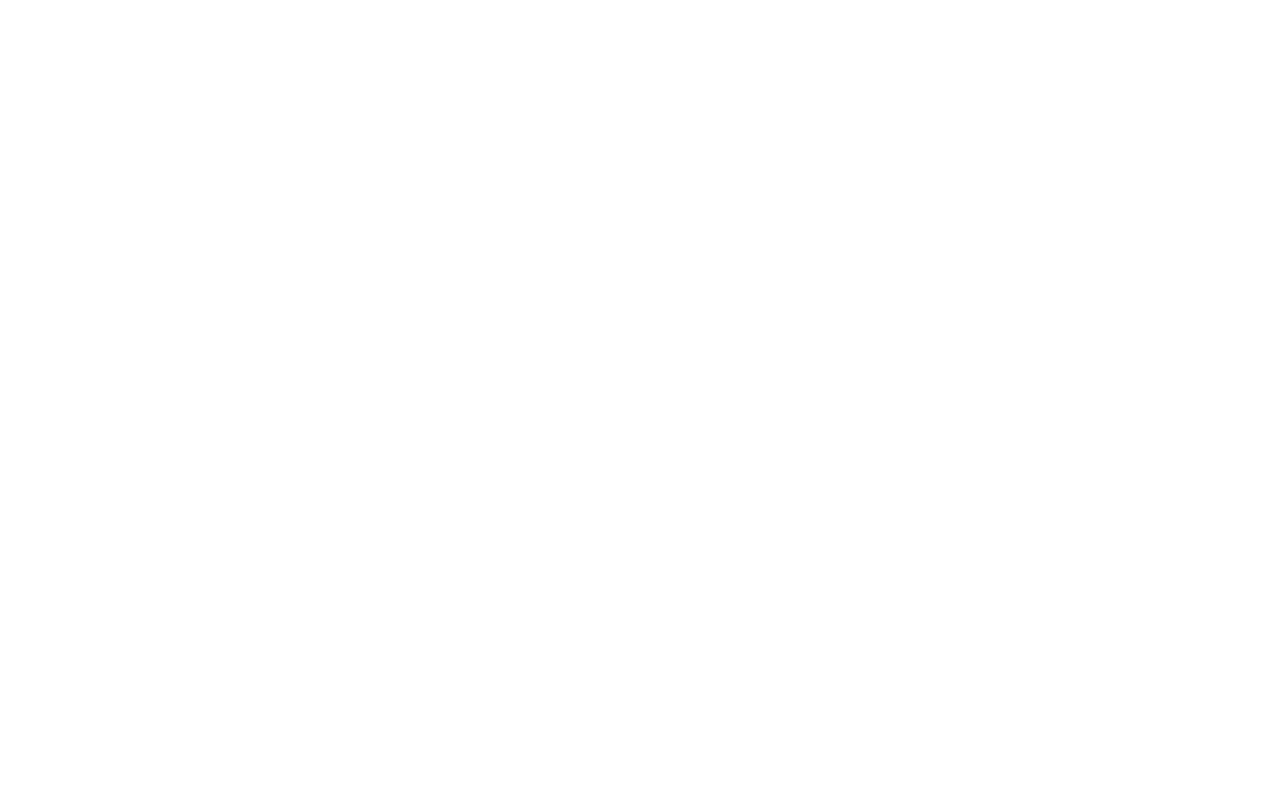
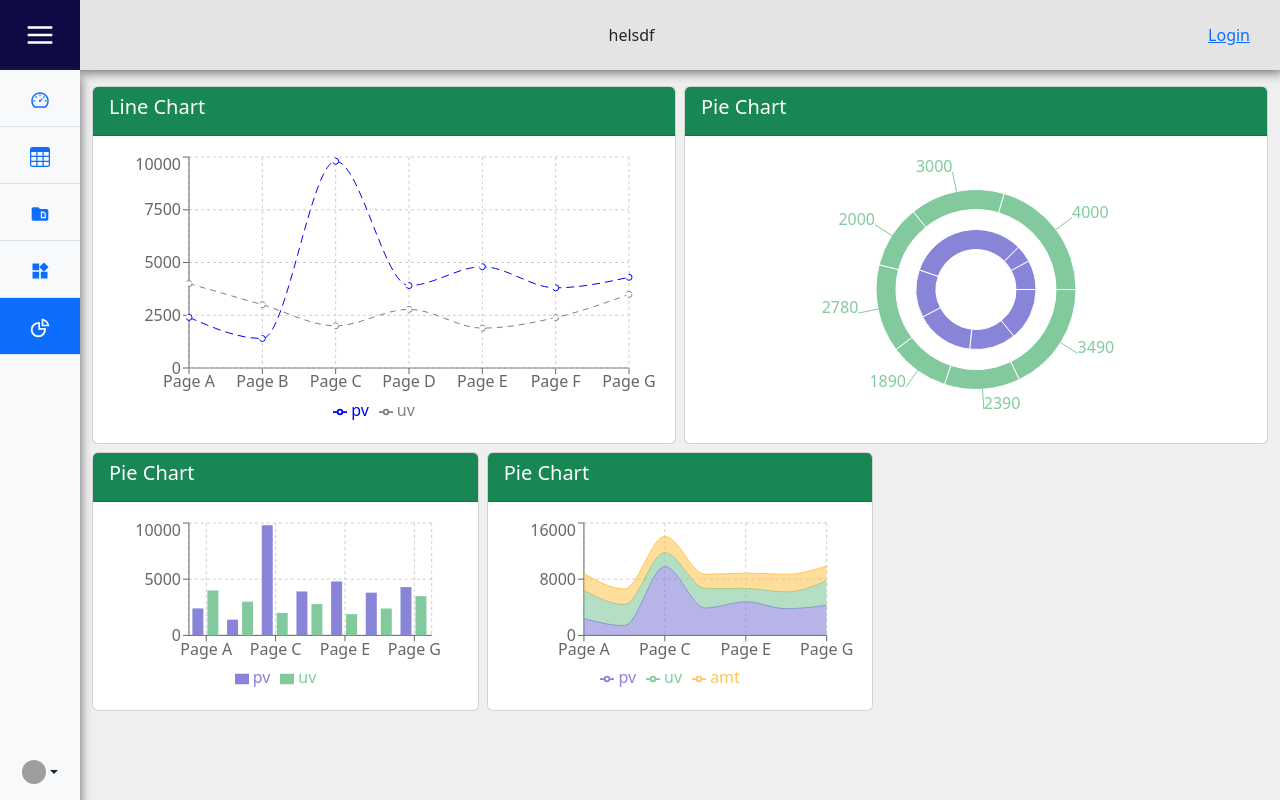
Before and after one commit to anandtosh/react-bs-ui, a React (Create React App) app: page /dashboard/charts in a window 1280 px wide. Before the commit this address had no page. Built offline with nearby package versions, Linux system fonts and the light colour scheme; grey boxes are pictures that could not be loaded.

Commit message:
recharts library

```diff
--- a/package.json
+++ b/package.json
@@ -12,6 +12,7 @@
     "react-icons": "^4.6.0",
     "react-router-dom": "^6.4.3",
     "react-scripts": "5.0.1",
+    "recharts": "^2.1.16",
     "web-vitals": "^2.1.4",
     "zustand": "^4.1.4"
   },
--- a/src/components/dashboard/left-sidebar/LeftSidebar.js
+++ b/src/components/dashboard/left-sidebar/LeftSidebar.js
@@ -5,6 +5,7 @@
 import {BsTable} from 'react-icons/bs'
 import {MdSnippetFolder, MdWidgets} from 'react-icons/md'
 import { NavLink } from 'react-router-dom'
+import { CgChart } from 'react-icons/cg'
 
 const getBtnClasses =({ isActive }) =>isActive ?"nav-link active py-3 border-bottom" : "nav-link py-3 border-bottom"
 
@@ -33,6 +34,11 @@
             <MdWidgets size={20}/><span className='dls-m-name'>Widgets</span>
           </NavLink>
         </li>
+        <li>
+          <NavLink to={'/dashboard/charts'} className={getBtnClasses} title="" data-bs-toggle="tooltip" data-bs-placement="right" data-bs-original-title="Dashboard">
+            <CgChart size={20}/><span className='dls-m-name'>Widgets</span>
+          </NavLink>
+        </li>
       </ul>
       <div class="dropdown">
         <a href="#" class="d-flex align-items-center justify-content-center p-3 link-dark text-decoration-none dropdown-toggle show" id="dropdownUser3" data-bs-toggle="dropdown" aria-expanded="true">
--- /dev/null
+++ b/src/components/pages/charts/Charts.js
@@ -0,0 +1,26 @@
+import React from 'react'
+import PieChart from './samples/PieChart'
+import SimpleAreaChart from './samples/SimpleAreaChart'
+import SimpleBarChart from './samples/SimpleBarChart'
+import SimpleLineChart from './samples/SimpleLineChart'
+
+export default function Charts() {
+  return (
+    <>
+      <div className='row m-2 g-2'>
+        <div className='col-md-6'>
+          <SimpleLineChart/>
+        </div>
+        <div className='col-md-6'>
+          <PieChart />
+        </div>
+        <div className='col-md-4'>
+          <SimpleBarChart />
+        </div>
+        <div className='col-md-4'>
+          <SimpleAreaChart />
+        </div>
+      </div>
+    </>
+  )
+}
--- /dev/null
+++ b/src/components/pages/charts/samples/PieChart.js
@@ -0,0 +1,22 @@
+import React from 'react'
+import { Pie, PieChart, ResponsiveContainer, Sector,Cell, Label, Legend } from 'recharts'
+import { sampleJson } from './sampleJson'
+
+
+export default function PieChartSample() {
+  return (
+        <div class="card">
+            <div className='card-header bg-success text-white'>
+                <h5>Pie Chart</h5>
+            </div>
+            <div class="card-body" style={{display:"block"}}>
+                <ResponsiveContainer aspect={2}>
+                <PieChart >
+                    <Pie data={sampleJson.simple_chart} dataKey="pv" cx="50%" cy="50%" innerRadius={40} outerRadius={60} fill="#8884d8"/>
+                    <Pie data={sampleJson.simple_chart} dataKey="uv" cx="50%" cy="50%" innerRadius={80} outerRadius={100} fill="#82ca9d" label />
+                </PieChart>
+                </ResponsiveContainer>
+            </div>
+        </div>
+  )
+}
--- /dev/null
+++ b/src/components/pages/charts/samples/SimpleAreaChart.js
@@ -0,0 +1,32 @@
+import React from 'react'
+import { Area, AreaChart, CartesianGrid, Tooltip, ResponsiveContainer, XAxis, YAxis, Legend } from 'recharts'
+import { sampleJson } from './sampleJson'
+
+export default function SimpleAreaChart() {
+    return (
+        <div class="card">
+            <div className='card-header bg-success text-white'>
+                <h5>Pie Chart</h5>
+            </div>
+            <div class="card-body" style={{display:"block"}}>
+                <ResponsiveContainer aspect={2}>
+                <AreaChart data={sampleJson.simple_chart} margin={{
+                    top: 5,
+                    right: 30,
+                    left: 20,
+                    bottom: 5,
+                }}>
+                    <CartesianGrid strokeDasharray={'3 3'}/>
+                    <YAxis/>
+                    <XAxis dataKey={'name'}/>
+                    <Tooltip/>
+                    <Area type="monotone" dataKey="pv" stackId="1" stroke="#8884d8" fill="#8884d8"/>
+                    <Area type="monotone" dataKey="uv" stackId="1" stroke="#82ca9d" fill="#82ca9d" />
+                    <Area type="monotone" dataKey="amt" stackId="1" stroke="#ffc658" fill="#ffc658" />
+                    <Legend/>
+                </AreaChart>
+                </ResponsiveContainer>
+            </div>
+        </div>
+  )
+}
--- /dev/null
+++ b/src/components/pages/charts/samples/SimpleBarChart.js
@@ -0,0 +1,32 @@
+import React from 'react'
+import { ResponsiveContainer,BarChart, Bar, CartesianGrid, YAxis, XAxis, Legend, Tooltip } from 'recharts'
+import { sampleJson } from './sampleJson'
+
+
+export default function SimpleBarChart() {
+  return (
+        <div class="card">
+            <div className='card-header bg-success text-white'>
+                <h5>Pie Chart</h5>
+            </div>
+            <div class="card-body" style={{display:"block"}}>
+                <ResponsiveContainer aspect={2}>
+                <BarChart data={sampleJson.simple_chart} margin={{
+                    top: 5,
+                    right: 30,
+                    left: 20,
+                    bottom: 5,
+                }}>
+                    <CartesianGrid strokeDasharray={'3 3'}/>
+                    <YAxis/>
+                    <XAxis dataKey={'name'}/>
+                    <Tooltip wrapperStyle={{"opacity" : '0.8', 'border' : '1px dashed red'}} />
+                    <Bar dataKey="pv" fill="#8884d8"/>
+                    <Bar dataKey="uv" fill="#82ca9d" />
+                    <Legend/>
+                </BarChart>
+                </ResponsiveContainer>
+            </div>
+        </div>
+  )
+}
--- /dev/null
+++ b/src/components/pages/charts/samples/SimpleLineChart.js
@@ -0,0 +1,31 @@
+import React from 'react'
+import { CartesianGrid, Line, LineChart, ResponsiveContainer, Tooltip, XAxis, YAxis,Legend } from 'recharts'
+import { sampleJson } from './sampleJson'
+
+export default function SimpleLineChart() {
+  return (
+        <div class="card">
+            <div className='card-header bg-success text-white'>
+                <h5>Line Chart</h5>
+            </div>
+            <div class="card-body" style={{display:"block"}}>
+                <ResponsiveContainer aspect={2}>
+                <LineChart data={sampleJson.simple_chart} margin={{
+                    top: 5,
+                    right: 30,
+                    left: 20,
+                    bottom: 5,
+                }}>
+                    <XAxis dataKey="name" />
+                    <CartesianGrid strokeDasharray="3 3" />
+                    <YAxis />
+                    <Line type={'monotone'} dataKey="pv" stroke='blue' strokeDasharray={"8 5"}/>
+                    <Line type={'monotone'} dataKey="uv" stroke='gray' strokeDasharray={"6 5"}/>
+                    <Tooltip wrapperStyle={{"opacity" : '0.5', "border" : "20px solid blue !important"}}/>
+                    <Legend/>
+                </LineChart>
+                </ResponsiveContainer>
+            </div>
+        </div>
+  )
+}
--- /dev/null
+++ b/src/components/pages/charts/samples/sampleJson.js
@@ -0,0 +1,90 @@
+export const sampleJson = {
+    'simple_chart' :[
+        {
+            name: 'Page A',
+            uv: 4000,
+            pv: 2400,
+            amt: 2400,
+        },
+        {
+            name: 'Page B',
+            uv: 3000,
+            pv: 1398,
+            amt: 2210,
+        },
+        {
+            name: 'Page C',
+            uv: 2000,
+            pv: 9800,
+            amt: 2290,
+        },
+        {
+            name: 'Page D',
+            uv: 2780,
+            pv: 3908,
+            amt: 2000,
+        },
+        {
+            name: 'Page E',
+            uv: 1890,
+            pv: 4800,
+            amt: 2181,
+        },
+        {
+            name: 'Page F',
+            uv: 2390,
+            pv: 3800,
+            amt: 2500,
+        },
+        {
+            name: 'Page G',
+            uv: 3490,
+            pv: 4300,
+            amt: 2100,
+        },
+    ],
+    'percentage_chart' : [
+        {
+          month: '2015.01',
+          a: 4000,
+          b: 2400,
+          c: 2400,
+        },
+        {
+          month: '2015.02',
+          a: 3000,
+          b: 1398,
+          c: 2210,
+        },
+        {
+          month: '2015.03',
+          a: 2000,
+          b: 9800,
+          c: 2290,
+        },
+        {
+          month: '2015.04',
+          a: 2780,
+          b: 3908,
+          c: 2000,
+        },
+        {
+          month: '2015.05',
+          a: 1890,
+          b: 4800,
+          c: 2181,
+        },
+        {
+          month: '2015.06',
+          a: 2390,
+          b: 3800,
+          c: 2500,
+        },
+        {
+          month: '2015.07',
+          a: 3490,
+          b: 4300,
+          c: 2100,
+        },
+    ]
+}
--- a/src/components/pages/widgets/Widgets.js
+++ b/src/components/pages/widgets/Widgets.js
@@ -4,7 +4,7 @@
 import './widgets.css'
 export default function Widgets() {
   return (
-   <div className='m-3 row g-4'>
+   <div className='m-2 row g-2'>
         <div className='col-md-4'>
             <UserWidgetColorBg />
         </div>
--- a/src/components/router/AppRoutes.js
+++ b/src/components/router/AppRoutes.js
@@ -7,6 +7,7 @@
 import { User } from '../pages/user/User'
 import Snippets from '../pages/snippets'
 import Widgets from '../pages/widgets/Widgets'
+import Charts from '../pages/charts/Charts'
 export default function AppRoutes() {
   return (
     <BrowserRouter>
@@ -18,6 +19,7 @@
           <Route path={'table'} element={<Table/>}/>
           <Route path={'snippets'} element={<Snippets/>}/>
           <Route path={'widgets'} element={<Widgets/>}/>
+          <Route path={'charts'} element={<Charts/>}/>
         </Route>
       </Routes>
     </BrowserRouter>
```
Also changed, not shown: src/components/pages/charts/charts.css (added), 1 other file (tests, documents, lock files or other folders).
